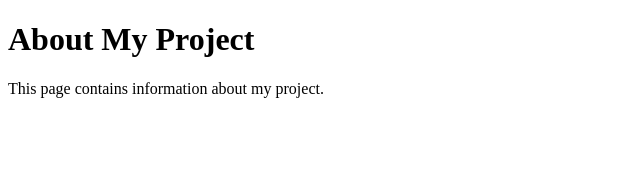
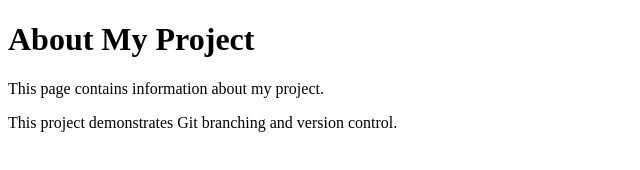
Before and after one commit to Yogendrareddy2006/-GitAssignment, a plain HTML site: page about.html in a window 1280 px wide. Shown: the whole page, without its empty margins (0-640 px from the left). Drawn offline with Linux system fonts and the light colour scheme.

Commit message:
Add feature description to about page

```diff
--- a/about.html
+++ b/about.html
@@ -6,5 +6,6 @@
 <body>
     <h1>About My Project</h1>
     <p>This page contains information about my project.</p>
+    <p>This project demonstrates Git branching and version control.</p>
 </body>
 </html>
```
